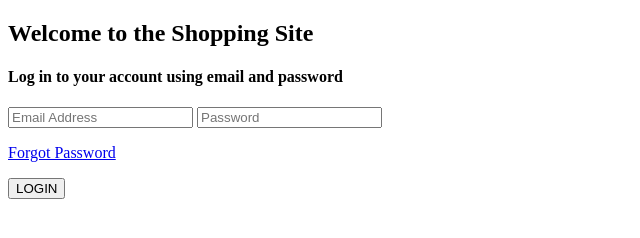
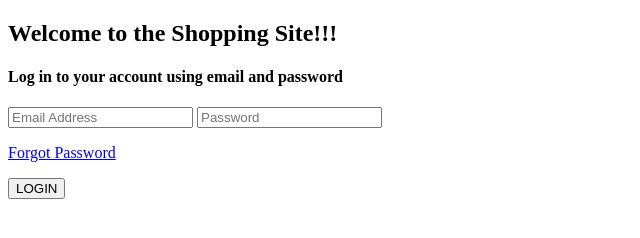
Before and after one commit to pshutt4/CMPS480Summer2021, a plain HTML site: page clothing.html in a window 1280 px wide. Shown: the full height of the page, 0-640 px from the left. Drawn offline with Linux system fonts and the light colour scheme.

Commit message:
Adding exclamation points.

```diff
--- a/clothing.html
+++ b/clothing.html
@@ -11,7 +11,7 @@
     <div class="container">
   <div class="left">
     <div class="header">
-      <h2 class="animation a1">Welcome to the Shopping Site</h2>
+      <h2 class="animation a1">Welcome to the Shopping Site!!!</h2>
       <h4 class="animation a2">Log in to your account using email and password</h4>
     </div>
     <div class="form">
@@ -24,5 +24,6 @@
   <div class="right"></div>
 </div>
 
+
 </head>
 </html>
```
